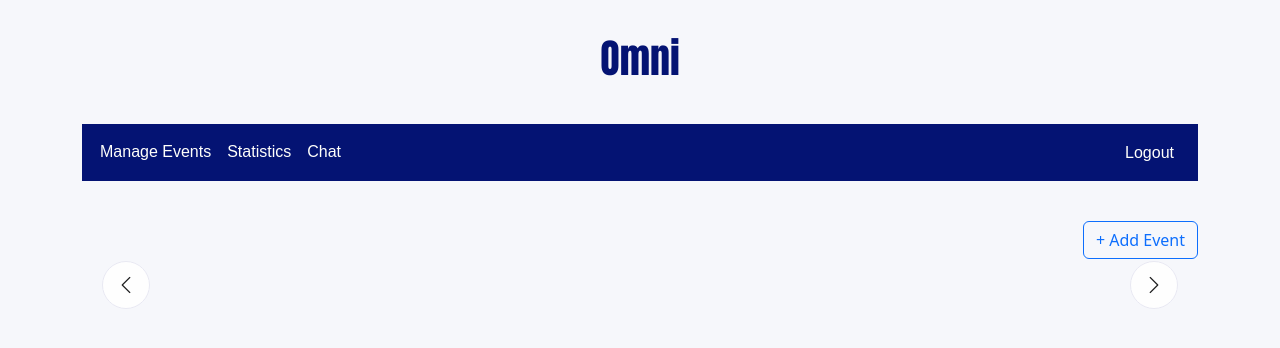
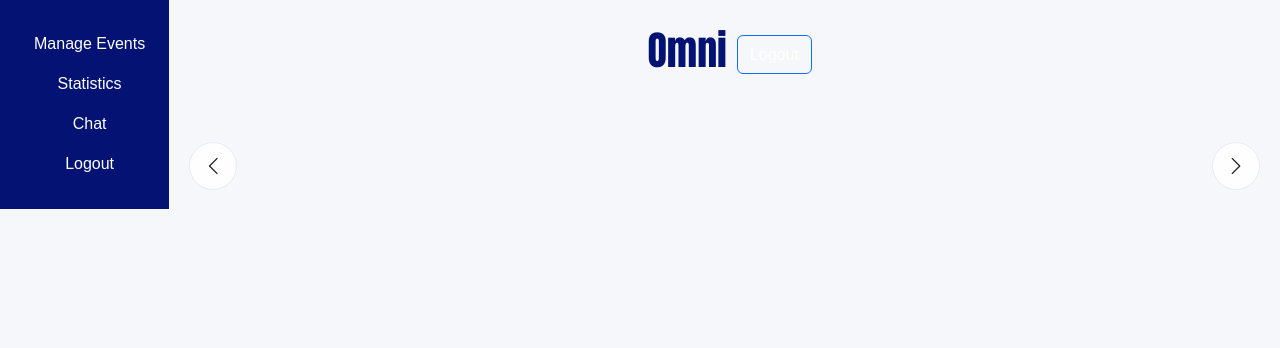
Before and after one commit to mahamantras2024-ux/SMU-events-manager, a PHP site: page /manage_events_admin.php in a window 1280 px wide. Shown: the top 348 px of the page. Run offline with PHP 8.4, Linux system fonts and the light colour scheme; the visitor is signed in with stand-in values (Sample User, id 1).

Commit message:
Update manage_events_admin.php

```diff
--- a/Events page/manage_events_admin.php
+++ b/Events page/manage_events_admin.php
@@ -23,31 +23,32 @@
 </head>
 <body>
 
-<div class="container py-4">
-  <div class="wbname">
-    <h1>Omni</h1>
-  </div>
-  <br>
+<div class="container-fluid h-100">
+  <div class="row h-100">
 
-  <nav class="navbar navbar-expand-lg navbar-light" id="navbarid">
-  <button class="navbar-toggler" type="button" data-toggle="collapse" data-target="#navbarNavAltMarkup" aria-controls="navbarNavAltMarkup" aria-expanded="false" aria-label="Toggle navigation">
-    <span class="navbar-toggler-icon"></span>
-  </button>
-  <div class="collapse navbar-collapse" id="navbarNavAltMarkup">
+    <!-- sidebar -->
+    <aside class="col-auto sidebar d-flex flex-column p-4" id="navbarid">
+      <ul class="navbar-nav ps-0">
         <div class="navbar-nav" id="navitems">
         <a class="nav-item nav-link ula nvit" href="#">Manage Events </a>
         <a class="nav-item nav-link ula nvit" href="#">Statistics</a>
         <a class="nav-item nav-link ula nvit" href="#">Chat</a>
+        <a class="nav-item nav-link ula nvit" id="logout" href="logout.php">Logout</a>
+      </ul>
+    </aside>
+
+  <main class="col d-flex flex-column p-0">
+    <header class="top-nav d-flex justify-content-center align-items-center px-4 py-3">
+      <div class="wbname">
+        <h1>Omni</h1>
       </div>
-      <div class="navbar-nav ms-auto"><a class="nav-item nav-link ula nvit me-3" id="logout" href="logout.php">Logout</a></div>
-  </div>
-  </nav>
-
-  <div class="d-flex justify-content-end my-3">
+      <div class="d-flex align-items-end gap-3">
         <button class="btn btn-outline-primary">
-      + Add Event
+          <a class="nav-item nav-link ula nvit" id="logout" href="logout.php">Logout</a>
         </button>
       </div>
+    </header>
+    <br>
 
     <div id="eventsCarousel" class="carousel slide" data-bs-ride="carousel" data-bs-interval="6500">
       <div class="carousel-inner" id="carouselInner"></div>
@@ -61,6 +62,9 @@
         <i class="bi bi-chevron-right"></i>
         <span class="visually-hidden">Next</span>
       </button>
+    </div>
+
+  </main>
   </div>
 </div>
 
```
Lines whose indentation alone changed are shown as unchanged.
